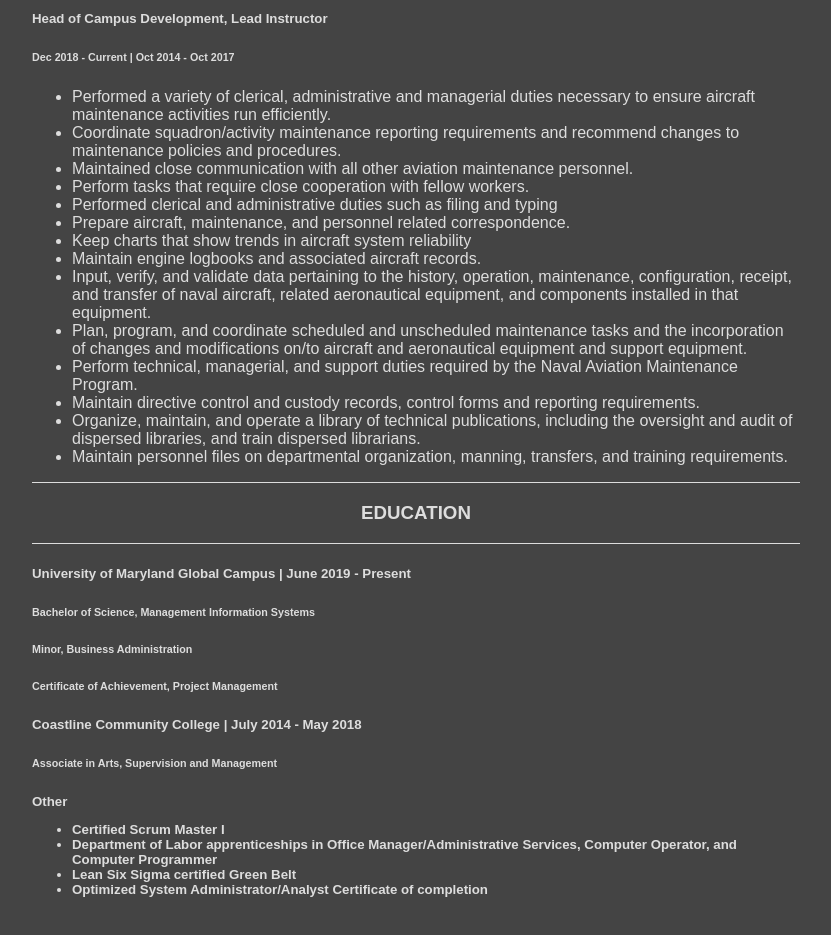
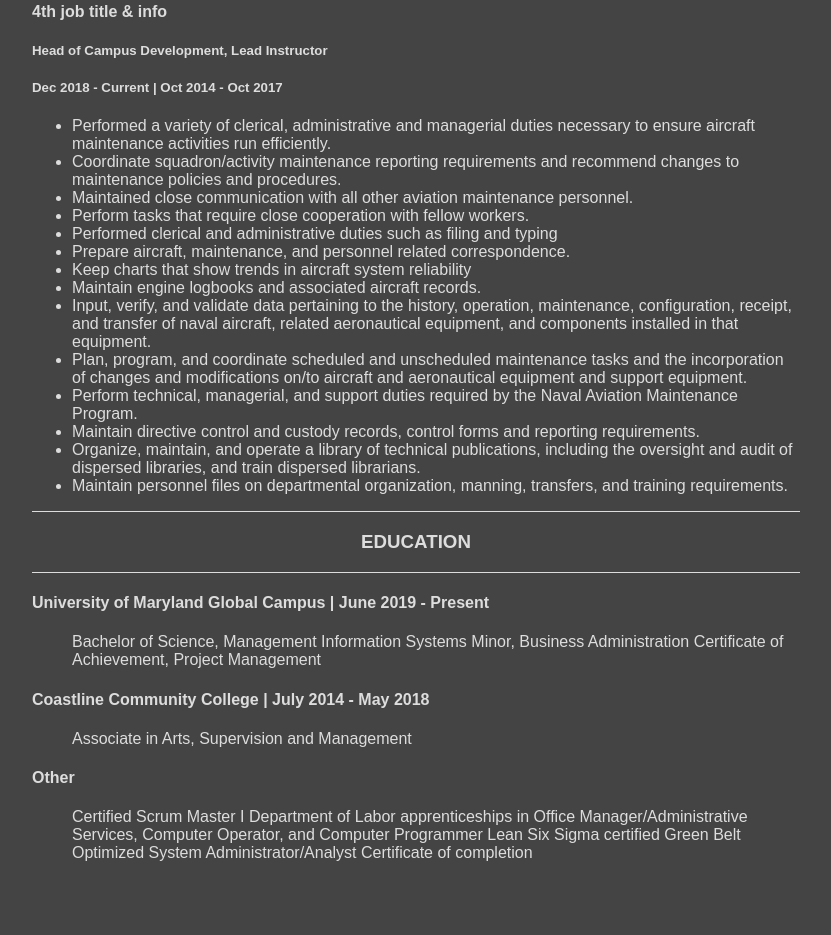
Before and after one commit to DewdropSprite/tiffanyhjprime.github.io, a plain HTML site: page index.html in a window 1280 px wide. Shown: the part 1579-2514 px from the top of the page, without its empty margins (224-1055 px from the left). Drawn offline with Linux system fonts and the light colour scheme.

Commit message:
Update index.html

```diff
--- a/index.html
+++ b/index.html
@@ -1,4 +1,4 @@
-<!DOCTYPE html>
+-<!DOCTYPE html>
 <html>
 <head>
   <meta charset="utf-8">
@@ -29,7 +29,7 @@
     <div>
       <h4>US Navy - Decision Support Tool Development Branch at NAWCAD</h4>
       <h5>Technical Project Manager</h5>
-      <h6>January 2020 - June 2022</h6>
+      <h5>January 2020 - June 2022</h6>
 
       <ul>
         <li>Oversees Aircraft Program Data File project across all phases of development through monitoring workflow and make timeline adjustments as needed.  </li>
@@ -42,7 +42,7 @@
     <div>
       <h4>US NAVY - Model Development and Data Management Branch at NAWCAD</h4>
       <h5>Operations Research Analyst</h5>
-      <h6>April 2019 - January 2020</h6>
+      <h5>April 2019 - January 2020</h6>
 
       <ul>
         <li>Reviewed the applicability of scientific, mathematics and statistical methodologies to the study and analysis of technological problems in relation to engineering and scientific development of processes, systems and equipment. </li>
@@ -59,7 +59,7 @@
    <div>
       <h4>US Navy</h4>
       <h5>Database Administrator | System Administrator</h5>
-      <h6>January 2016 - April 2019</h6>
+      <h5>January 2016 - April 2019</h6>
 
       <ul>
         <li>Provided oversight and accuracy of the Optimized Organizational Maintenance Activity database to include all system/database functions and capabilities. </li>
@@ -76,7 +76,7 @@
    <div>
       <h4>4th job title & info</h4>
       <h5>Head of Campus Development, Lead Instructor</h5>
-      <h6>Dec 2018 - Current | Oct 2014 - Oct 2017</h6>
+      <h5>Dec 2018 - Current | Oct 2014 - Oct 2017</h6>
 
       <ul>
         <li>Performed a variety of clerical, administrative and managerial duties necessary to ensure aircraft maintenance activities run efficiently.</li>
@@ -101,25 +101,33 @@
   </div>
 
     <div>
-      <h5> University of Maryland Global Campus | June 2019 - Present
-      <h6> Bachelor of Science, Management Information Systems
-      <h6> Minor, Business Administration
-      <h6> Certificate of Achievement, Project Management
+      <p>
+      <h4>University of Maryland Global Campus | June 2019 - Present</h4>
+      <ul>
+        Bachelor of Science, Management Information Systems
+        Minor, Business Administration
+        Certificate of Achievement, Project Management
+       </ul>
+          </p>
     </div>
 
      <div>
-      <h5> Coastline Community College | July 2014 - May 2018
-      <h6> Associate in Arts, Supervision and Management
-    </div>
+         <p>
+       <h4> Coastline Community College | July 2014 - May 2018</h4>
+           <ul>
+            Associate in Arts, Supervision and Management
+        </p>
+     </div>
 
     <div>
-      <h5> Other
+      <h4> Other </h4>
       <ul>
-        <li> Certified Scrum Master I</li>
-        <li> Department of Labor apprenticeships in Office Manager/Administrative Services, Computer Operator, and Computer Programmer</li>
-        <li> Lean Six Sigma certified Green Belt </li>
-        <li> Optimized System Administrator/Analyst Certificate of completion</li>
-    </div>
+        Certified Scrum Master I
+        Department of Labor apprenticeships in Office Manager/Administrative Services, Computer Operator, and Computer Programmer
+        Lean Six Sigma certified Green Belt
+        Optimized System Administrator/Analyst Certificate of completion
+          </ul>
+      </div>
 
  </body>
 </html>
```
